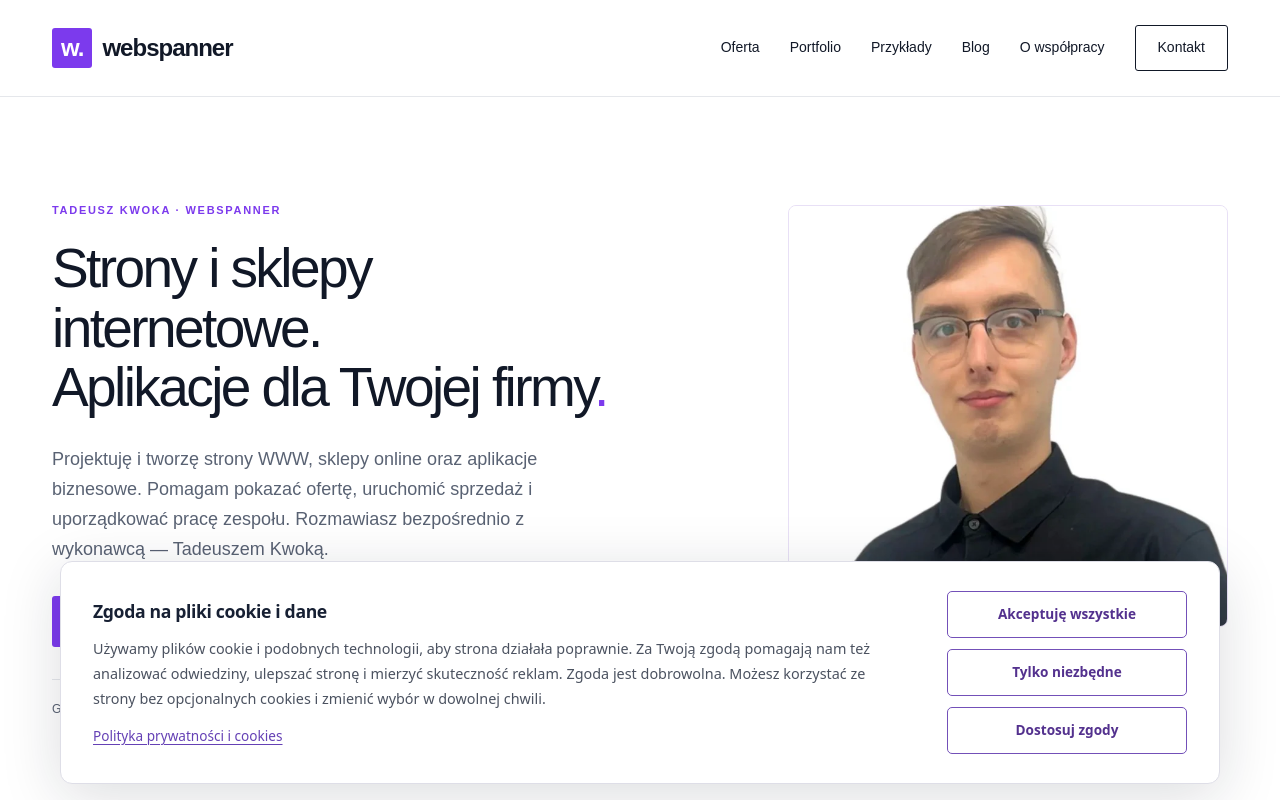
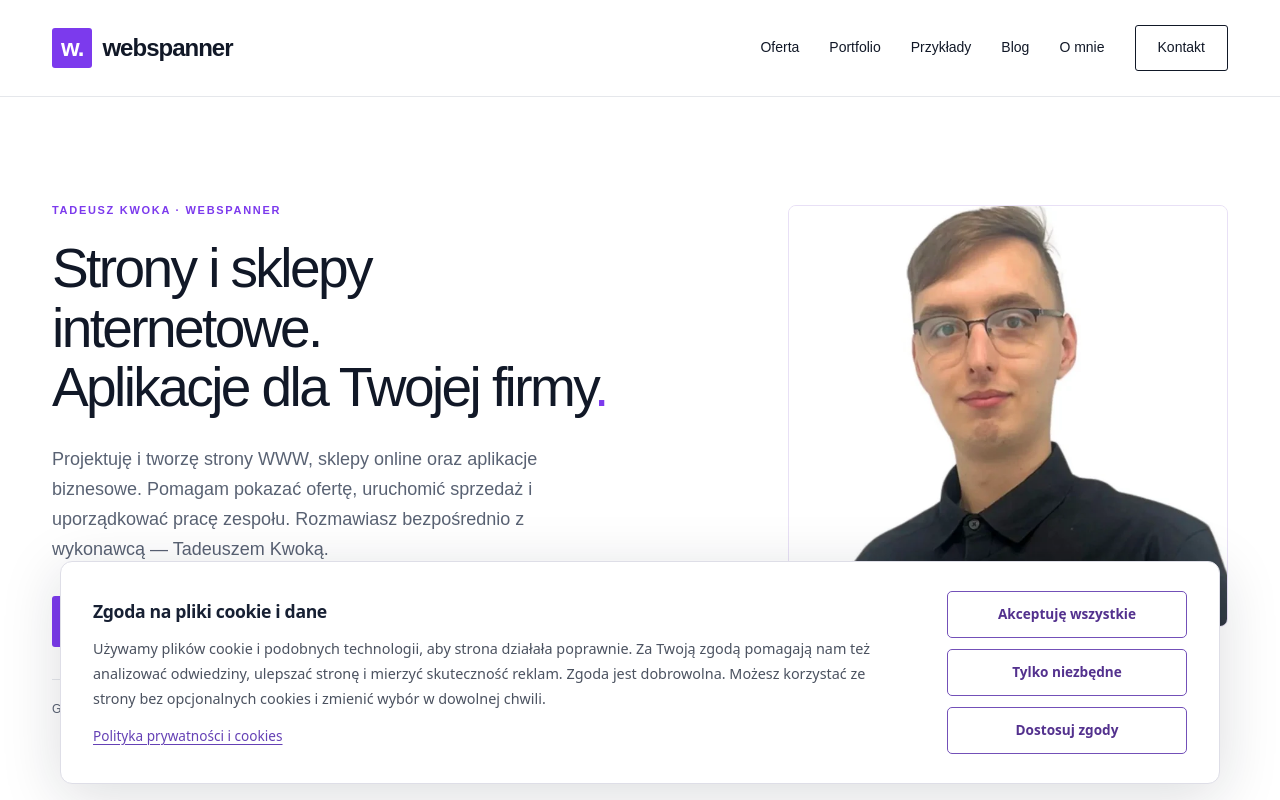
Before and after one commit to tadek24/webspanner-site, a Next.js app: page / in a window 1280 px wide. Shown: the top 800 px of the page. Built offline with nearby package versions, Linux system fonts and the light colour scheme.

Commit message:
Nazwij zakładkę w menu O mnie

```diff
--- a/components/Layout.js
+++ b/components/Layout.js
@@ -6,7 +6,7 @@ const links = [
   ["Portfolio", "/portfolio"],
   ["Przykłady", "/dema"],
   ["Blog", "/blog"],
-  ["O współpracy", "/o-nas"],
+  ["O mnie", "/o-nas"],
   ["Kontakt", "/kontakt"],
 ];
 export default function Layout({ children }) {
```
